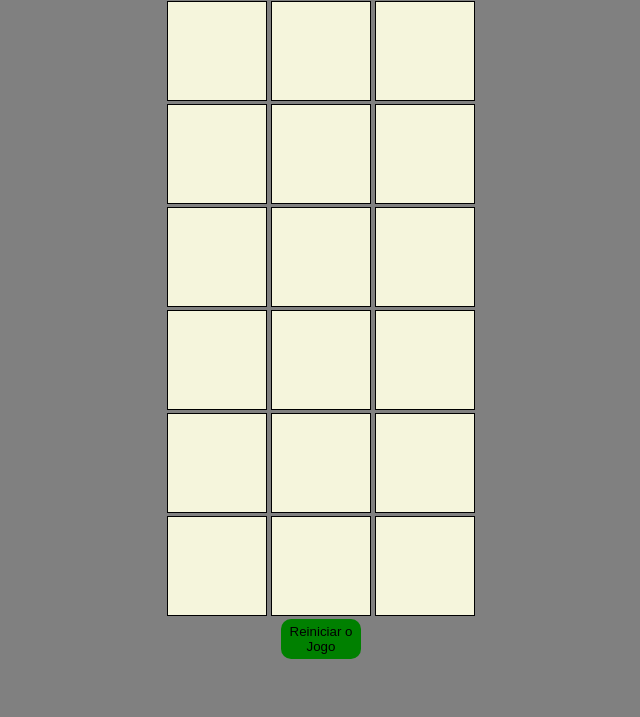
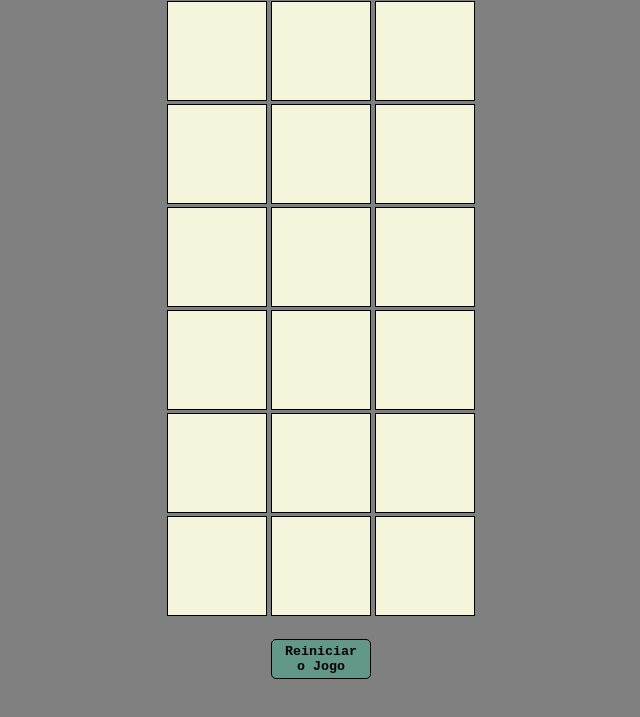
Before and after one commit to lucas0302/Jogo-da-velha-web, a plain HTML site: page index.html in a window 1280 px wide. Shown: the part 39-756 px from the top of the page, without its empty margins (319-959 px from the left). Drawn offline with Linux system fonts and the light colour scheme.

Commit message:
Update style.css

```diff
--- a/style/style.css
+++ b/style/style.css
@@ -40,9 +40,17 @@ position: relative;
         right: 0;
     }
 button{
-    width: 80px;
+    width: 100px;
     height: 40px;
-    background-color:green;
-    border:none;
-    border-radius: 10px;
+    font-weight: bold;
+    font-family: 'Courier New', Courier, monospace;
+    background-color:rgba(50, 187, 153, 0.384);
+    border:1px solid rgb(0, 0, 0);
+    border-radius: 5px;
+    margin-top: 20px;
 }
+
+button:hover{
+    background-color:rgba(50, 187, 153, 0.774);
+    cursor: pointer;
+}
```
